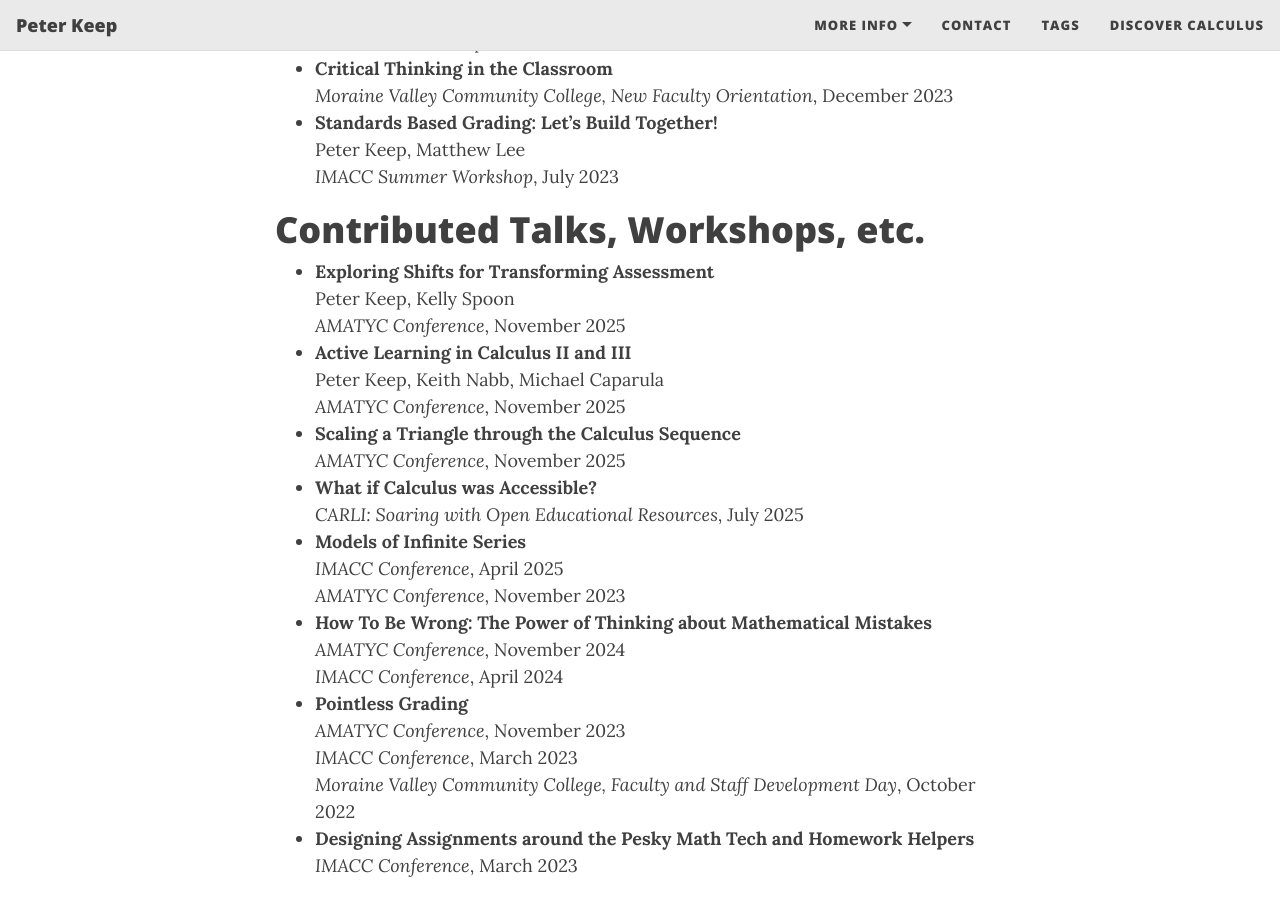
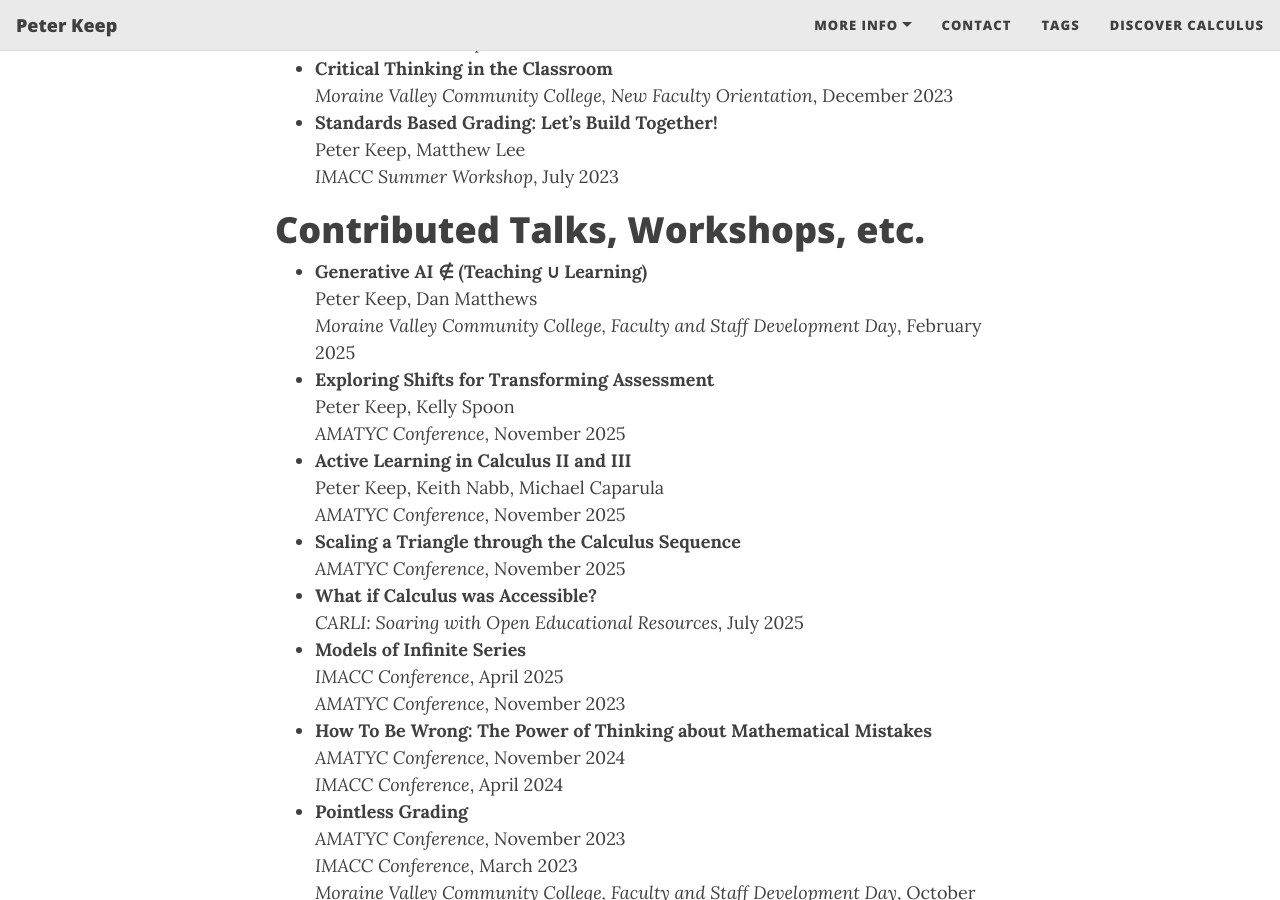
Before and after one commit to peterkeep/peterkeep.github.io, a Jekyll site: the page built from talks.md, in a window 1280 px wide and 900 px high, scrolled down 965 px. Built offline with Jekyll 4.4.1, drawn with Linux system fonts in a browser that asks for light colours.

Commit message:
added talk

```diff
--- a/talks.md
+++ b/talks.md
@@ -27,6 +27,9 @@ Peter Keep, Matthew Lee\\
 
 # Contributed Talks, Workshops, etc.
 
+* **Generative AI ∉ (Teaching ∪ Learning)**\\
+Peter Keep, Dan Matthews\\
+*Moraine Valley Community College, Faculty and Staff Development Day*, February 2025
 * **Exploring Shifts for Transforming Assessment**\\
 Peter Keep, Kelly Spoon\\
 *AMATYC Conference*, November 2025
```
Also changed, not shown: 1 other file.
